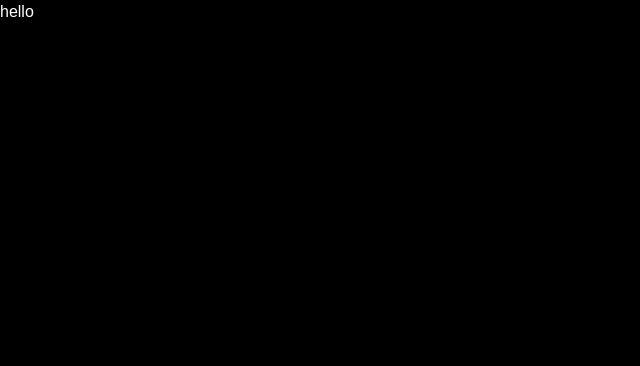
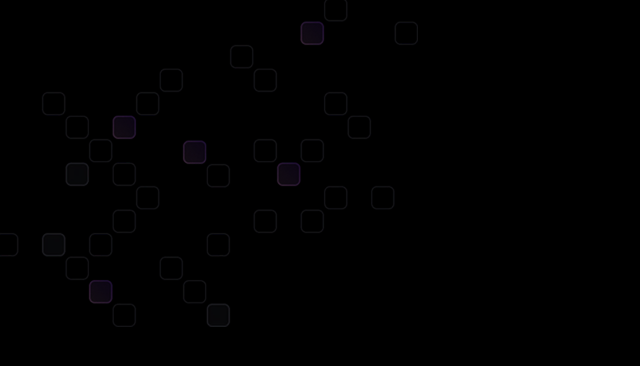
Before and after one commit to Martin2251/3dport, a React (Vite) app: page / in a window 1280 px wide. Shown: the top 366 px of the page, without its empty margins (0-640 px from the left). Built offline with nearby package versions, Linux system fonts and the light colour scheme; a web font is replaced by a local one.

Commit message:
tailwind classes

```diff
--- a/src/App.jsx
+++ b/src/App.jsx
@@ -1,10 +1,11 @@
 import React from 'react'
+import Hero from './sections/Hero'
 
 const App = () => {
   return (
-    <div>
-      <h1>hello</h1>
-    </div>
+    <>
+    <Hero  />
+    </>
   )
 }
 
--- /dev/null
+++ b/src/sections/Hero.jsx
@@ -0,0 +1,25 @@
+import React from 'react'
+
+const Hero = () => {
+  return (
+   <section id="hero" className='relative overflow-hidden'>
+    <div className='absolute top-0 left-0 z-10'>
+        <img src="/images/bg.png" alt="background"  />
+    </div>
+    <div className='hero-layout'>
+        {/* hero c */}
+            <header className='flex flex-col justify-center md:w-full w-screen md:px-20 px-5'>
+                <div className='flex flex-col gap-7'>
+                    <div className='hero-text'>
+
+
+                    </div>
+                </div>
+            </header>
+    </div>
+
+   </section>
+  )
+}
+
+export default Hero
```
